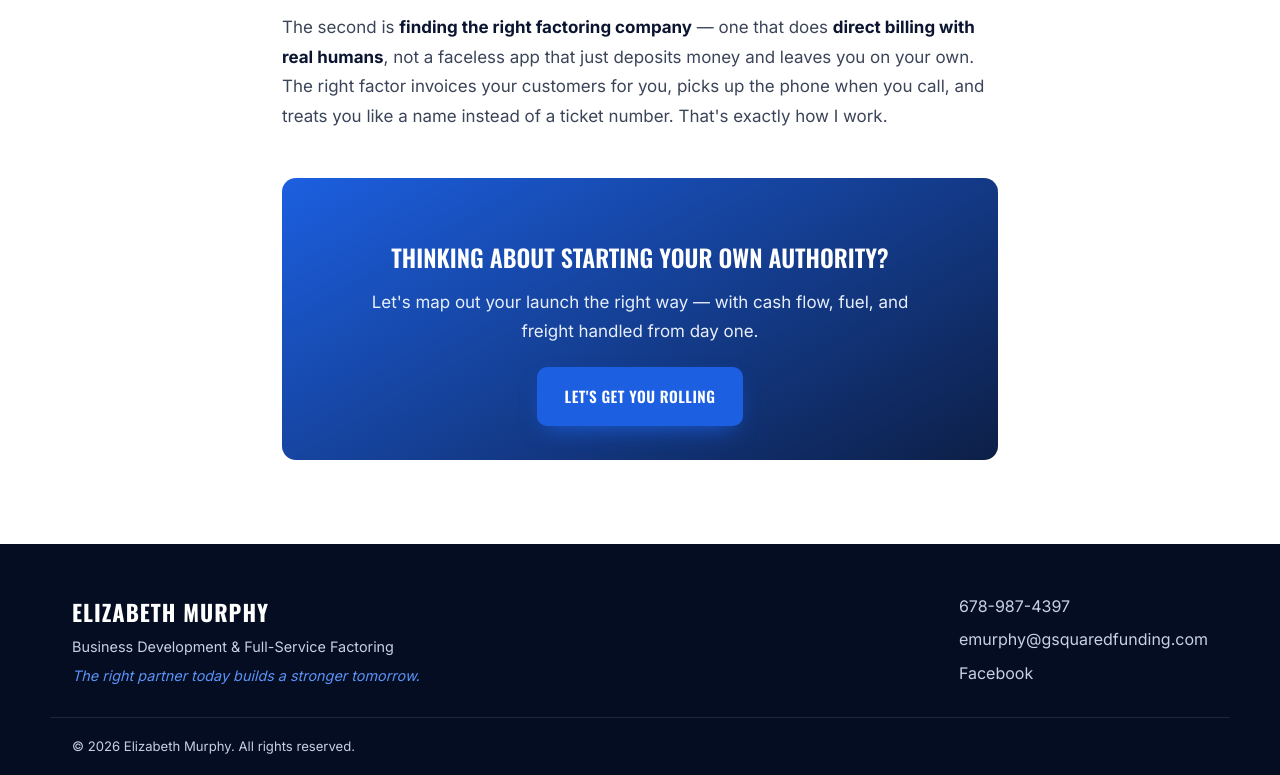
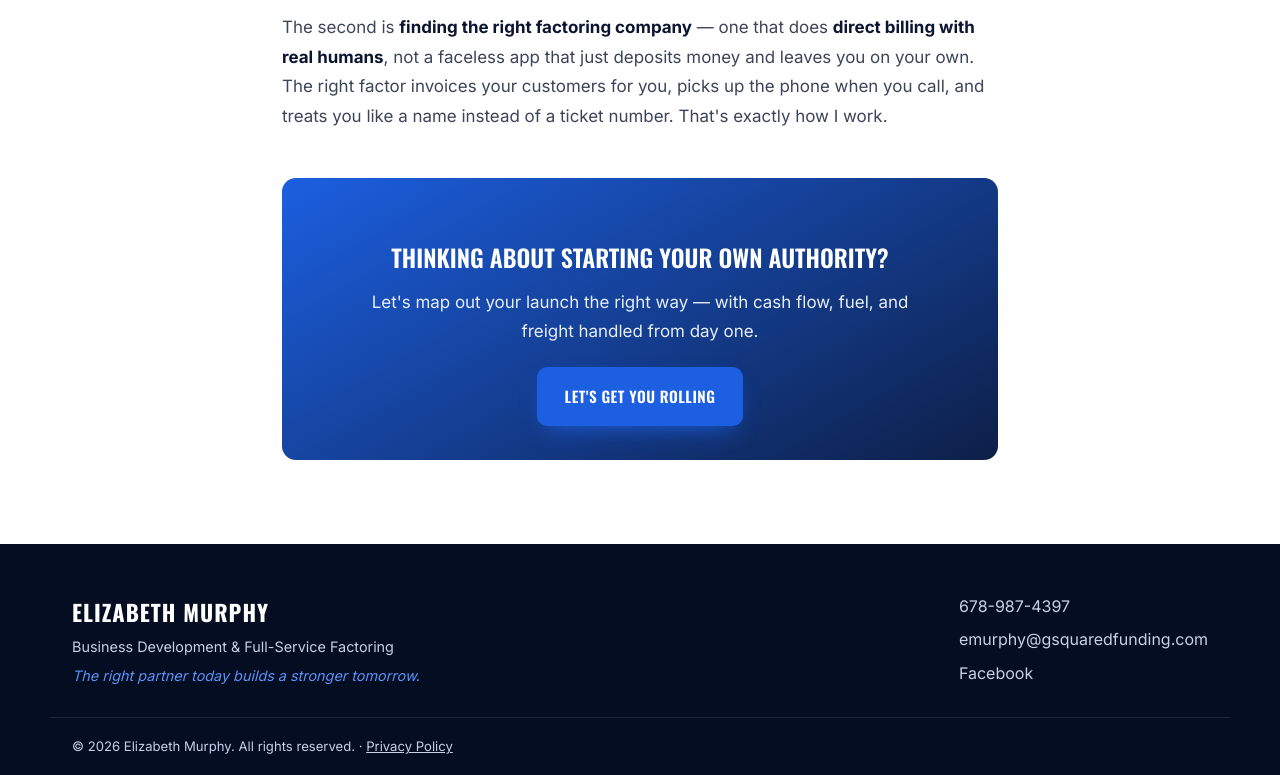
Before and after one commit to rogermmurphy/rollwithliz, a plain HTML site: page blog-10-steps-to-start-a-trucking-company.html in a window 1280 px wide. Shown: the part 3025-3800 px from the top of the page. Drawn offline with nearby package versions, Linux system fonts and the light colour scheme.

Commit message:
Add Privacy Policy link to site footer
Co-Authored-By: Claude Opus 5.5 <noreply@anthropic.com>

```diff
--- a/blog-10-steps-to-start-a-trucking-company.html
+++ b/blog-10-steps-to-start-a-trucking-company.html
@@ -183,7 +183,7 @@
       </div>
     </div>
     <div class="footer-bottom container">
-      <span>&copy; <span id="year"></span> Elizabeth Murphy. All rights reserved.</span>
+      <span>&copy; <span id="year"></span> Elizabeth Murphy. All rights reserved. &middot; <a href="https://gsquaredfunding.com/privacy-policy" target="_blank" rel="noopener" class="footer-privacy">Privacy Policy</a></span>
     </div>
   </footer>
 
--- a/styles.css
+++ b/styles.css
@@ -647,3 +647,6 @@ img { max-width: 100%; display: block; }
   .svc-btn::after { display: none; }
   .svc-lbl { padding-right: 0; }
 }
+
+.footer-privacy { color: inherit; text-decoration: underline; }
+.footer-privacy:hover { color: #fff; }
```
Also changed, not shown: blog-5-mistakes-new-trucking-companies-make.html (+1 -1 lines), blog-diversify-your-book.html (+1 -1 lines), blog-first-90-days.html (+1 -1 lines), blog-freight-terminology.html (+1 -1 lines), blog-fuel-card-savings.html (+1 -1 lines), blog-how-much-money-to-start-a-trucking-company.html (+1 -1 lines), blog-how-to-grow-profit.html (+1 -1 lines), blog-new-authority-checklist.html (+1 -1 lines), blog-what-is-freight-factoring.html (+1 -1 lines), blog-working-in-an-ai-world.html (+1 -1 lines), blog.html (+1 -1 lines), get-started.html (+1 -1 lines), index.html (+1 -1 lines), insurance-lewis-worthy.html (+1 -1 lines).
